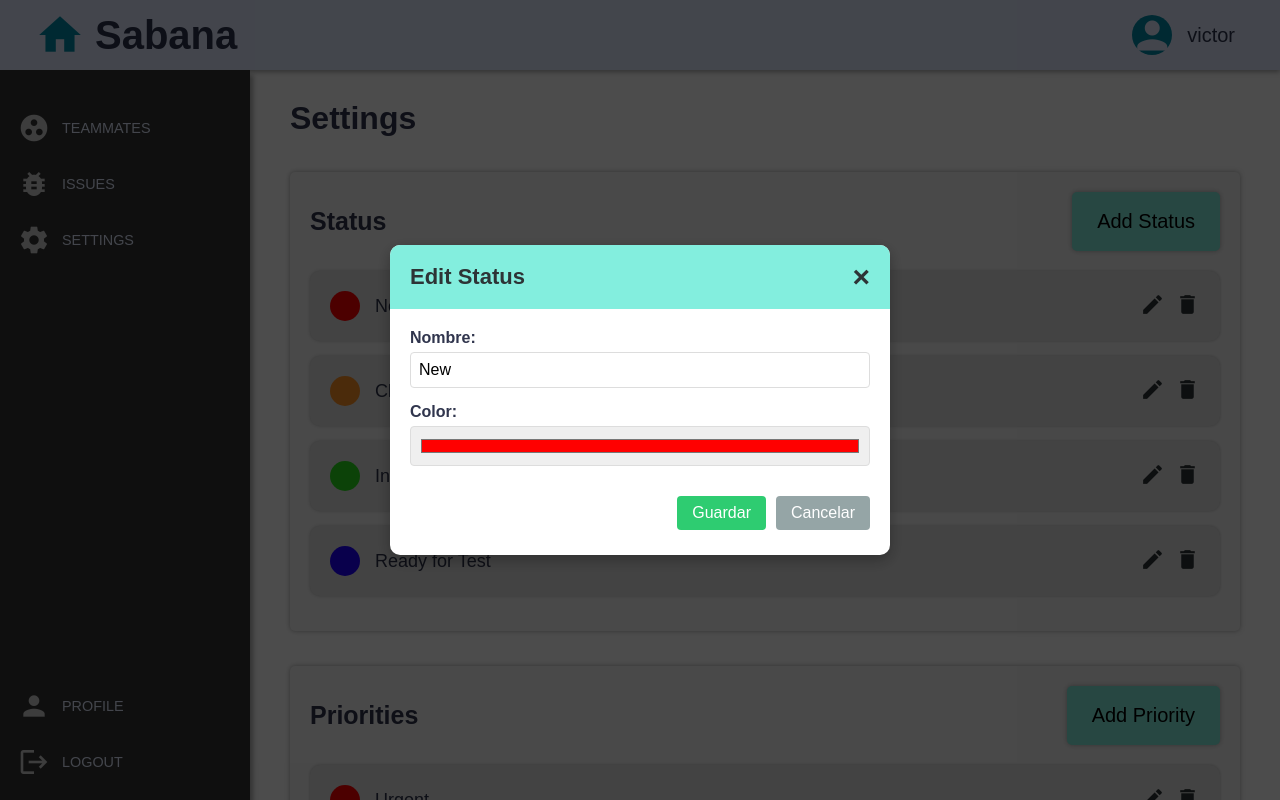
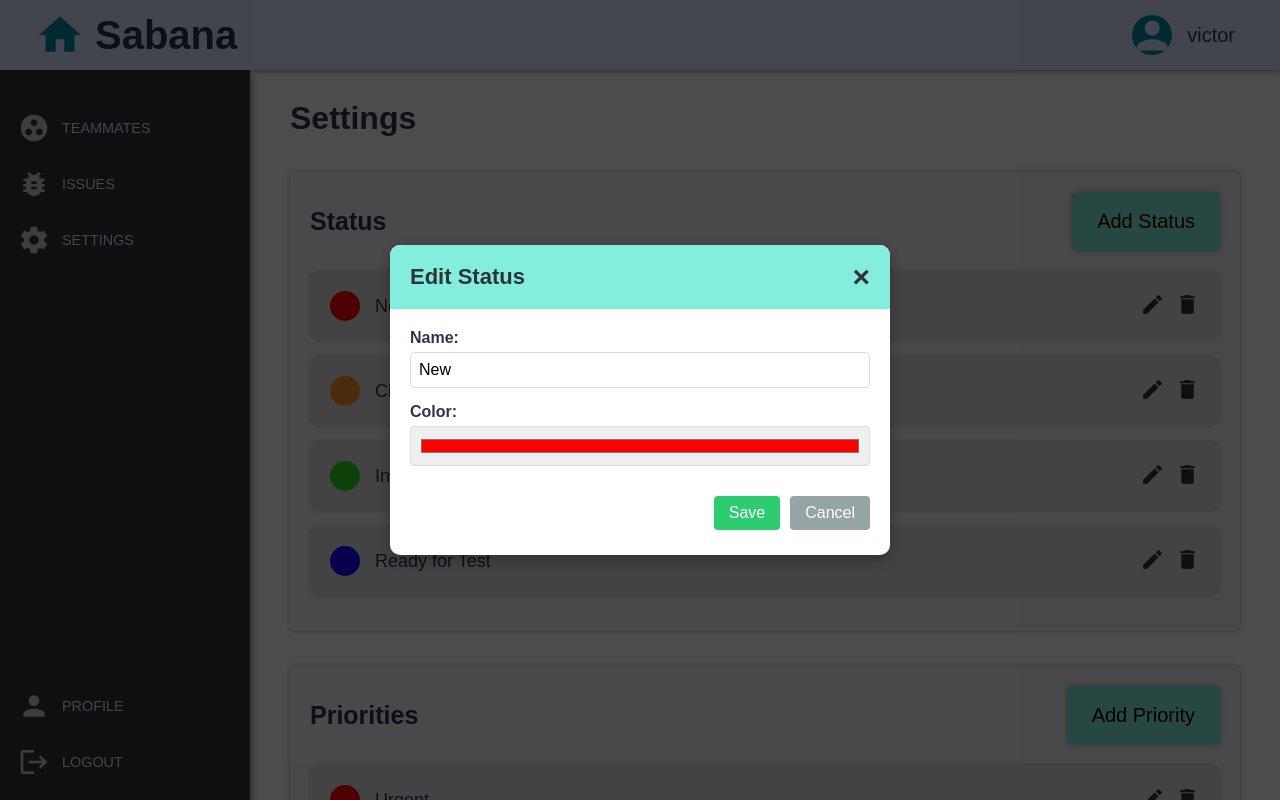
Before and after one commit to inkih04/SabanaBack, a Django app: page /issues/settings/ in a window 1280 px wide, after a click on "edit". Run offline with Django 5.2, Linux system fonts and the light colour scheme; a user stored in the database is signed in; data comes from the database, SQL or seed files in the repository; parts of the project's set-up code (start-up, migrations or seed data) failed here and were passed over.

Commit message:
Translate settings management labels and messages to English

```diff
--- a/issues/templates/settings/settings_list.html
+++ b/issues/templates/settings/settings_list.html
@@ -48,7 +48,7 @@
                             <form method="post" action="{% url 'settings_edit' 'status' obj.id %}">
                                 {% csrf_token %}
                                 <div class="form__group">
-                                    <label for="nombre">Nombre:</label>
+                                    <label for="nombre">Name:</label>
                                     <input type="text" id="nombre" name="nombre" value="{{ obj.nombre }}" required>
                                 </div>
                                 <div class="form__group">
@@ -56,8 +56,8 @@
                                     <input type="color" id="color" name="color" value="{{ obj.color }}" required>
                                 </div>
                                 <div class="modal__settings__footer">
-                                    <button type="submit" class="btn btn-success">Guardar</button>
-                                    <a href="#" class="btn btn-secondary">Cancelar</a>
+                                    <button type="submit" class="btn btn-success">Save</button>
+                                    <a href="#" class="btn btn-secondary">Cancel</a>
                                 </div>
                             </form>
                         </div>
@@ -68,16 +68,16 @@
                 <div id="modal-delete-status-{{ obj.id }}" class="modal__settings__edit">
                     <div class="modal__settings__content">
                         <div class="modal__settings__header">
-                            <h2>Eliminar Status</h2>
+                            <h2>Delete Status</h2>
                             <a href="#" class="modal__settings__close">&times;</a>
                         </div>
                         <div class="modal__settings__body">
-                            <p>¿Estás seguro de que deseas eliminar "{{ obj.nombre }}"?</p>
+                            <p>Are you sure you want to delete "{{ obj.nombre }}"?</p>
                             <form method="post" action="{% url 'settings_delete' 'status' obj.id %}">
                                 {% csrf_token %}
                                 <div class="modal__settings__footer">
-                                    <button type="submit" class="btn btn-danger">Eliminar</button>
-                                    <a href="#" class="btn btn-secondary">Cancelar</a>
+                                    <button type="submit" class="btn btn-danger">Delete</button>
+                                    <a href="#" class="btn btn-secondary">Cancel</a>
                                 </div>
                             </form>
                         </div>
@@ -99,7 +99,7 @@
             <form method="post" action="{% url 'settings_create' 'status' %}">
                 {% csrf_token %}
                 <div class="form__group">
-                    <label for="nombre">Nombre:</label>
+                    <label for="nombre">Name:</label>
                     <input type="text" id="nombre" name="nombre" required>
                 </div>
                 <div class="form__group">
@@ -107,8 +107,8 @@
                     <input type="color" id="color" name="color" required>
                 </div>
                 <div class="modal__settings__footer">
-                    <button type="submit" class="btn btn-success">Guardar</button>
-                    <a href="#" class="btn btn-secondary">Cancelar</a>
+                    <button type="submit" class="btn btn-success">Save</button>
+                    <a href="#" class="btn btn-secondary">Cancel</a>
                 </div>
             </form>
         </div>
@@ -160,7 +160,7 @@
                             <form method="post" action="{% url 'settings_edit' 'priorities' obj.id %}">
                                 {% csrf_token %}
                                 <div class="form__group">
-                                    <label for="nombre">Nombre:</label>
+                                    <label for="nombre">Name:</label>
                                     <input type="text" id="nombre" name="nombre" value="{{ obj.nombre }}" required>
                                 </div>
                                 <div class="form__group">
@@ -168,8 +168,8 @@
                                     <input type="color" id="color" name="color" value="{{ obj.color }}" required>
                                 </div>
                                 <div class="modal__settings__footer">
-                                    <button type="submit" class="btn btn-success">Guardar</button>
-                                    <a href="#" class="btn btn-secondary">Cancelar</a>
+                                    <button type="submit" class="btn btn-success">Save</button>
+                                    <a href="#" class="btn btn-secondary">Cancel</a>
                                 </div>
                             </form>
                         </div>
@@ -180,16 +180,16 @@
                 <div id="modal-delete-priorities-{{ obj.id }}" class="modal__settings__edit">
                     <div class="modal__settings__content">
                         <div class="modal__settings__header">
-                            <h2>Eliminar Priority</h2>
+                            <h2>Delete Priority</h2>
                             <a href="#" class="modal__settings__close">&times;</a>
                         </div>
                         <div class="modal__settings__body">
-                            <p>¿Estás seguro de que deseas eliminar "{{ obj.nombre }}"?</p>
+                            <p>Are you sure you want to delete "{{ obj.nombre }}"?</p>
                             <form method="post" action="{% url 'settings_delete' 'priorities' obj.id %}">
                                 {% csrf_token %}
                                 <div class="modal__settings__footer">
-                                    <button type="submit" class="btn btn-danger">Eliminar</button>
-                                    <a href="#" class="btn btn-secondary">Cancelar</a>
+                                    <button type="submit" class="btn btn-danger">Delete</button>
+                                    <a href="#" class="btn btn-secondary">Cancel</a>
                                 </div>
                             </form>
                         </div>
@@ -211,7 +211,7 @@
             <form method="post" action="{% url 'settings_create' 'priorities' %}">
                 {% csrf_token %}
                 <div class="form__group">
-                    <label for="nombre">Nombre:</label>
+                    <label for="nombre">Name:</label>
                     <input type="text" id="nombre" name="nombre" required>
                 </div>
                 <div class="form__group">
@@ -219,8 +219,8 @@
                     <input type="color" id="color" name="color" required>
                 </div>
                 <div class="modal__settings__footer">
-                    <button type="submit" class="btn btn-success">Guardar</button>
-                    <a href="#" class="btn btn-secondary">Cancelar</a>
+                    <button type="submit" class="btn btn-success">Save</button>
+                    <a href="#" class="btn btn-secondary">Cancel</a>
                 </div>
             </form>
         </div>
@@ -272,7 +272,7 @@
                             <form method="post" action="{% url 'settings_edit' 'types' obj.id %}">
                                 {% csrf_token %}
                                 <div class="form__group">
-                                    <label for="nombre">Nombre:</label>
+                                    <label for="nombre">Name:</label>
                                     <input type="text" id="nombre" name="nombre" value="{{ obj.nombre }}" required>
                                 </div>
                                 <div class="form__group">
@@ -280,8 +280,8 @@
                                     <input type="color" id="color" name="color" value="{{ obj.color }}" required>
                                 </div>
                                 <div class="modal__settings__footer">
-                                    <button type="submit" class="btn btn-success">Guardar</button>
-                                    <a href="#" class="btn btn-secondary">Cancelar</a>
+                                    <button type="submit" class="btn btn-success">Save</button>
+                                    <a href="#" class="btn btn-secondary">Cancel</a>
                                 </div>
                             </form>
                         </div>
@@ -292,16 +292,16 @@
                 <div id="modal-delete-types-{{ obj.id }}" class="modal__settings__edit">
                     <div class="modal__settings__content">
                         <div class="modal__settings__header">
-                            <h2>Eliminar Type</h2>
+                            <h2>Delete Type</h2>
                             <a href="#" class="modal__settings__close">&times;</a>
                         </div>
                         <div class="modal__settings__body">
-                            <p>¿Estás seguro de que deseas eliminar "{{ obj.nombre }}"?</p>
+                            <p>Are you sure you want to delete "{{ obj.nombre }}"?</p>
                             <form method="post" action="{% url 'settings_delete' 'types' obj.id %}">
                                 {% csrf_token %}
                                 <div class="modal__settings__footer">
-                                    <button type="submit" class="btn btn-danger">Eliminar</button>
-                                    <a href="#" class="btn btn-secondary">Cancelar</a>
+                                    <button type="submit" class="btn btn-danger">Delete</button>
+                                    <a href="#" class="btn btn-secondary">Cancel</a>
                                 </div>
                             </form>
                         </div>
@@ -323,7 +323,7 @@
             <form method="post" action="{% url 'settings_create' 'types' %}">
                 {% csrf_token %}
                 <div class="form__group">
-                    <label for="nombre">Nombre:</label>
+                    <label for="nombre">Name:</label>
                     <input type="text" id="nombre" name="nombre" required>
                 </div>
                 <div class="form__group">
@@ -331,8 +331,8 @@
                     <input type="color" id="color" name="color" required>
                 </div>
                 <div class="modal__settings__footer">
-                    <button type="submit" class="btn btn-success">Guardar</button>
-                    <a href="#" class="btn btn-secondary">Cancelar</a>
+                    <button type="submit" class="btn btn-success">Save</button>
+                    <a href="#" class="btn btn-secondary">Cancel</a>
                 </div>
             </form>
         </div>
@@ -384,7 +384,7 @@
                             <form method="post" action="{% url 'settings_edit' 'severities' obj.id %}">
                                 {% csrf_token %}
                                 <div class="form__group">
-                                    <label for="nombre">Nombre:</label>
+                                    <label for="nombre">Name:</label>
                                     <input type="text" id="nombre" name="nombre" value="{{ obj.nombre }}" required>
                                 </div>
                                 <div class="form__group">
@@ -392,8 +392,8 @@
                                     <input type="color" id="color" name="color" value="{{ obj.color }}" required>
                                 </div>
                                 <div class="modal__settings__footer">
-                                    <button type="submit" class="btn btn-success">Guardar</button>
-                                    <a href="#" class="btn btn-secondary">Cancelar</a>
+                                    <button type="submit" class="btn btn-success">Save</button>
+                                    <a href="#" class="btn btn-secondary">Cancel</a>
                                 </div>
                             </form>
                         </div>
@@ -404,16 +404,16 @@
                 <div id="modal-delete-severities-{{ obj.id }}" class="modal__settings__edit">
                     <div class="modal__settings__content">
                         <div class="modal__settings__header">
-                            <h2>Eliminar Severity</h2>
+                            <h2>Delete Severity</h2>
                             <a href="#" class="modal__settings__close">&times;</a>
                         </div>
                         <div class="modal__settings__body">
-                            <p>¿Estás seguro de que deseas eliminar "{{ obj.nombre }}"?</p>
+                            <p>Are you sure you want to delete "{{ obj.nombre }}"?</p>
                             <form method="post" action="{% url 'settings_delete' 'severities' obj.id %}">
                                 {% csrf_token %}
                                 <div class="modal__settings__footer">
-                                    <button type="submit" class="btn btn-danger">Eliminar</button>
-                                    <a href="#" class="btn btn-secondary">Cancelar</a>
+                                    <button type="submit" class="btn btn-danger">Delete</button>
+                                    <a href="#" class="btn btn-secondary">Cancel</a>
                                 </div>
                             </form>
                         </div>
@@ -435,7 +435,7 @@
             <form method="post" action="{% url 'settings_create' 'severities' %}">
                 {% csrf_token %}
                 <div class="form__group">
-                    <label for="nombre">Nombre:</label>
+                    <label for="nombre">Name:</label>
                     <input type="text" id="nombre" name="nombre" required>
                 </div>
                 <div class="form__group">
@@ -443,8 +443,8 @@
                     <input type="color" id="color" name="color" required>
                 </div>
                 <div class="modal__settings__footer">
-                    <button type="submit" class="btn btn-success">Guardar</button>
-                    <a href="#" class="btn btn-secondary">Cancelar</a>
+                    <button type="submit" class="btn btn-success">Save</button>
+                    <a href="#" class="btn btn-secondary">Cancel</a>
                 </div>
             </form>
         </div>
@@ -462,7 +462,7 @@
         <div class="modal__settings__body">
             <p>{{ error_message }}</p>
             <div class="modal__settings__footer">
-                <a href="{% url 'settings_list' %}" class="btn btn-primary">Aceptar</a>
+                <a href="{% url 'settings_list' %}" class="btn btn-primary">Accept</a>
             </div>
         </div>
     </div>
--- a/issues/views.py
+++ b/issues/views.py
@@ -372,7 +372,7 @@ def settings_delete(request, model_name, pk):
 
     # If this is a non-deletable item, pass error message to settings_list view
     if model_name in non_deletable and instance.nombre == non_deletable[model_name]:
-        error_message = f"No se puede eliminar {instance.nombre}, es un valor predeterminado del sistema."
+        error_message = f"Can not delete {instance.nombre}, is a system default."
 
         # Get all data needed for settings_list
         data = {
```
